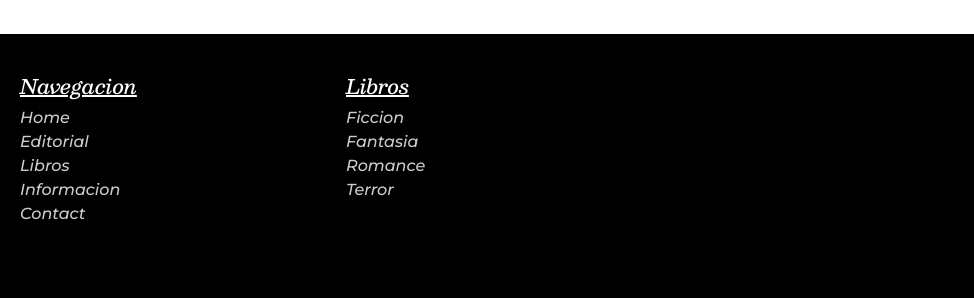
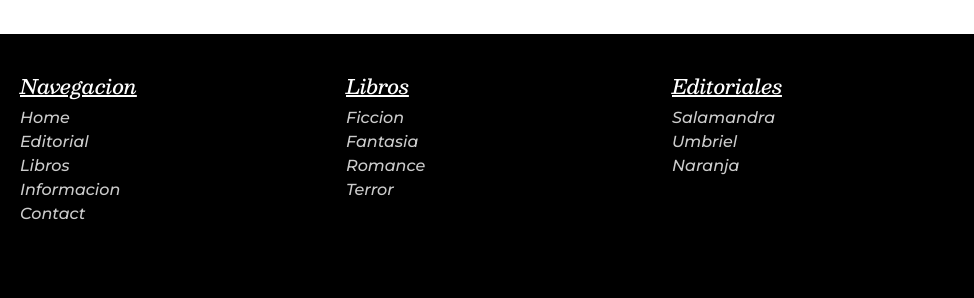
Before and after one commit to RodrigoSpano/Libreria-Spano, a website: page index.html in a window 1280 px wide. Shown: the part 1331-1629 px from the top of the page, 306-1280 px from the left. Drawn offline with nearby package versions, Linux system fonts and the light colour scheme; a web font is replaced by a local one.

Commit message:
agregue contenido al footer

```diff
--- a/assets/scss/style.scss
+++ b/assets/scss/style.scss
@@ -169,4 +169,18 @@ footer {
             color: #ccc;
         }
     }
+    .editoriales-footer {
+        list-style: none;
+        text-align: start;
+        h3 {
+            color: #fff;
+            font-size: 20px;
+            font-family: $font3;
+            text-decoration: underline;
+        }
+        li {
+            color: #ccc;
+
+        }
+    }
 }
--- a/index.html
+++ b/index.html
@@ -161,6 +161,12 @@
             <li>Romance</li>
             <li>Terror</li>
         </ul>
+        <ul class="editoriales-footer col col-sm-12 col-md-6 col-lg-3">
+            <h3>Editoriales</h3>
+            <li>Salamandra</li>
+            <li>Umbriel</li>
+            <li>Naranja</li>
+        </ul>
         <p class="copyright">
             Editoriales mencionadas
         </p>
```
Also changed, not shown: assets/css/style.css.
